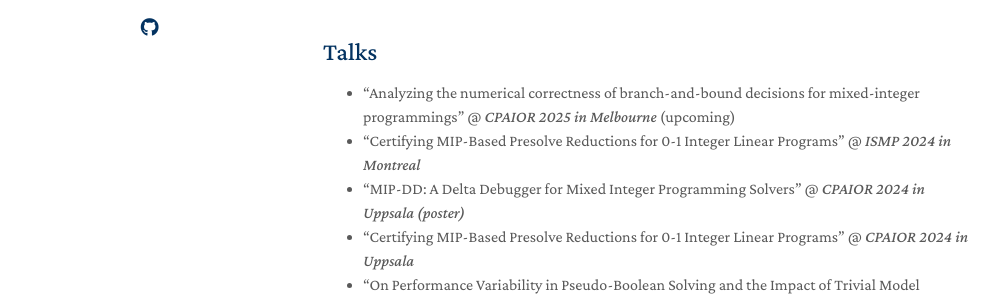
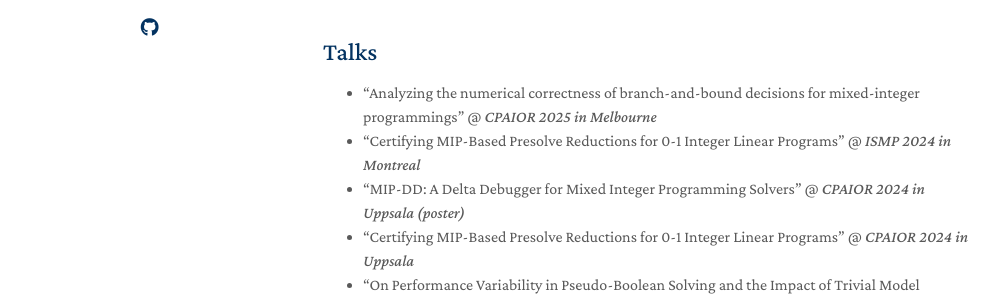
Before and after one commit to alexhoen/alexhoen.github.io, a Jekyll site: the page built from index.md, in a window 1280 px wide and 900 px high, scrolled down 2387 px. Shown: the part 417-717 px from the top of the window, without its empty margins (147-1146 px from the left). Built offline with Jekyll 4.4.1, drawn with Linux system fonts in a browser that asks for light colours; nearby versions of some CDN libraries; a style sheet for code colours, icons or effects is not loaded; our own code applies the rules of GitHub Pages for plain Markdown files.

Commit message:
Aktualisieren von index.md

```diff
--- a/index.md
+++ b/index.md
@@ -19,7 +19,7 @@ My current research explores GPU-based approaches to optimization problems, inve
 
 ## Talks
 
-- "Analyzing the numerical correctness of branch-and-bound decisions for mixed-integer programmings" @ *CPAIOR 2025 in Melbourne* (upcoming)
+- "Analyzing the numerical correctness of branch-and-bound decisions for mixed-integer programmings" @ *CPAIOR 2025 in Melbourne*
 - "Certifying MIP-Based Presolve Reductions for 0-1 Integer Linear Programs" @ *ISMP 2024 in Montreal*
 - "MIP-DD: A Delta Debugger for Mixed Integer Programming Solvers" @ *CPAIOR 2024 in Uppsala (poster)*
 - "Certifying MIP-Based Presolve Reductions for 0-1 Integer Linear Programs" @ *CPAIOR 2024 in Uppsala*
```
